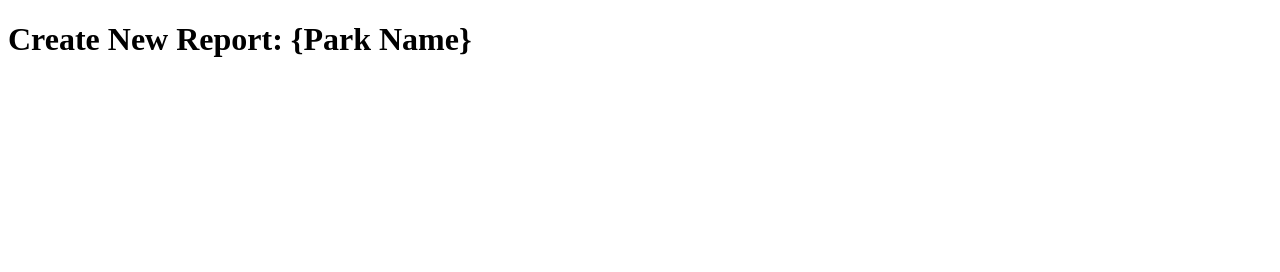
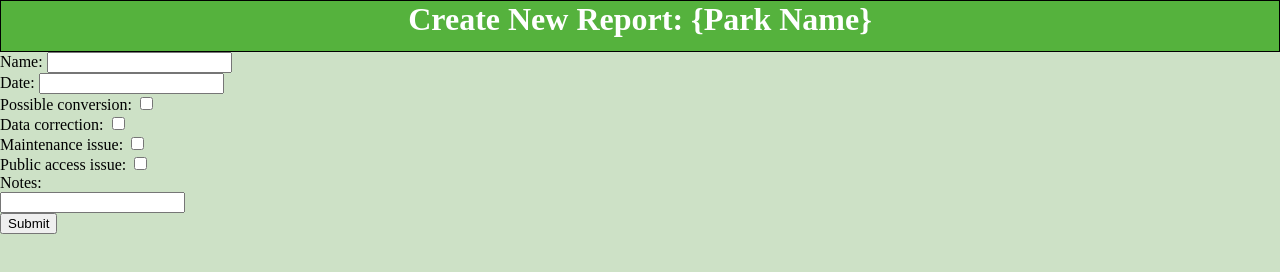
Before and after one commit to kacir/ParkInsp, a plain HTML site: page createReport.html in a window 1280 px wide. Drawn offline with nearby package versions, Linux system fonts and the light colour scheme.

Commit message:
Content added
added maps and some substantive content to the pages such as form inputs, map content, and css style rules. Still needs a lot of work.

```diff
--- a/createReport.html
+++ b/createReport.html
@@ -5,13 +5,36 @@
 <meta charset="utf-8">
 <title>Create Report</title>
 
-<link real="stylesheet" href="css/style.css"></link>
+<link rel="stylesheet" href="css/style.css"/>
 
 </head>
 
 <body>
 
-<h1>Create New Report: <span class="parkname">{Park Name}</span></h1>
+    <div class="topbar">
+        <h1>Create New Report: <span class="parkname">{Park Name}</span></h1>
+    </div>
+
+    <form>
+    Name: <input type="text" name="name" />
+    <br />
+    Date: <input type="text" name="date" />
+    <br />
+    Possible conversion: <input type="checkbox" name="conversion" />
+    <br />
+    Data correction: <input type="checkbox" name="dataCorrection" />
+    <br />
+    Maintenance issue: <input type="checkbox" name="Maintenaceissue" />
+    <br />
+    Public access issue: <input type="checkbox" name="Publicaccess" />
+    <br />
+    Notes:
+    <br/>
+    <input type="text" name="name" />
+    <br/>
+        <button>Submit</button>
+    </form>
+
 
 </body>
 
@@ -19,6 +42,6 @@
 </footer>
 
 <script src="https://ajax.googleapis.com/ajax/libs/jquery/3.3.1/jquery.min.js"></script>
-<script type="text/javascript" src="js/main.js"></script>
+<script src="js/main.js"></script>
 
 </html>
--- a/css/style.css
+++ b/css/style.css
@@ -0,0 +1,31 @@
+h1 {
+    text-align: center;
+    margin: 0px;
+    color: white;
+}
+.topbar {
+    height: 50px;
+    background-color: rgb(85, 178, 61);
+
+    margin-left: auto;
+    margin-right: auto;
+
+    border-width: 1px;
+    border-color: black;
+    border-style: solid;
+}
+
+body {
+    background-color: rgb(205, 225, 198);
+    margin: 0px;
+}
+
+form {
+    margin-left: auto;
+    margin-right: auto;
+}
+
+#map {
+    height: 800px;
+    width :100%;
+}
```
Also changed, not shown: index.html (+10 -5 lines), inspect.html (+13 -3 lines), js/navigate.js (+14 -0 lines).
